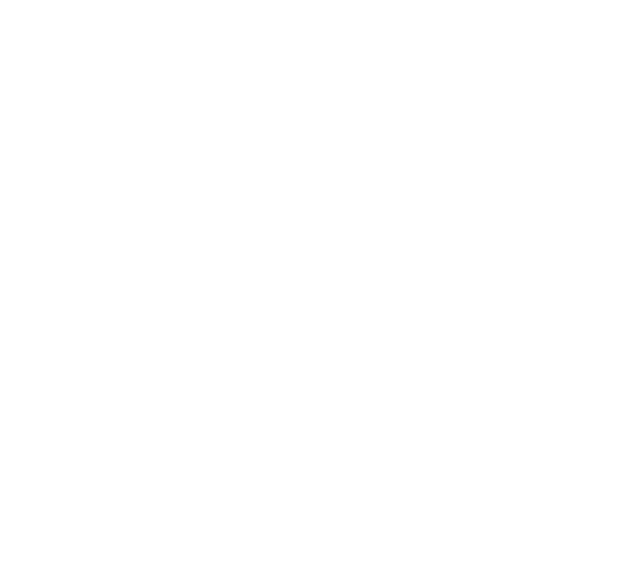
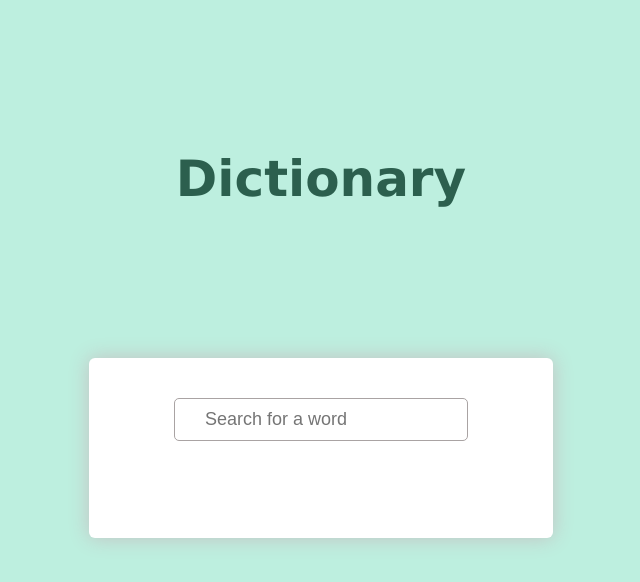
Before and after one commit to vandita-satarde/Dictionary, a plain HTML site: page index.html in a window 1280 px wide. Shown: the whole page, without its empty margins (319-959 px from the left). Drawn offline with Linux system fonts and the light colour scheme.

Commit message:
dictionary webpage done

```diff
--- a/index.html
+++ b/index.html
@@ -4,8 +4,15 @@
     <meta charset="UTF-8">
     <meta name="viewport" content="width=device-width, initial-scale=1.0">
     <title>Dictionary</title>
+    <link rel="stylesheet" href="style.css">
 </head>
 <body>
+    <h1>Dictionary</h1>
+    <div class="container">
+        <input type="text" id="search-bar" placeholder="Search for a word">
+        <div id="the-word"></div>
+    </div>
 
+    <script src="script.js"></script>
 </body>
 </html>
--- a/style.css
+++ b/style.css
@@ -0,0 +1,33 @@
+body{
+    background-color: rgb(189, 239, 223);
+    color: rgb(44, 95, 78);
+    text-align: center;
+    font-family: 'Lucida Sans', 'Lucida Sans Regular', 'Lucida Grande', 'Lucida Sans Unicode', Geneva, Verdana, sans-serif;
+}
+
+h1{
+    font-weight: bold;
+    font-size: 50px;
+    margin: 150px;
+}
+
+.container{
+    background-color: white;
+    height: 100px;
+    padding: 40px;
+    margin: 0 400px;
+    border-radius: 6px;
+    box-shadow: 0 0 20px 0.5px rgb(196, 195, 195);
+}
+
+#search-bar{
+    padding: 10px 30px;
+    font-size: 18px;
+    border: rgb(169, 163, 163) solid 1px;
+    border-radius: 5px;
+}
+
+#the-word{
+    font-size: 16px;
+
+}
```
